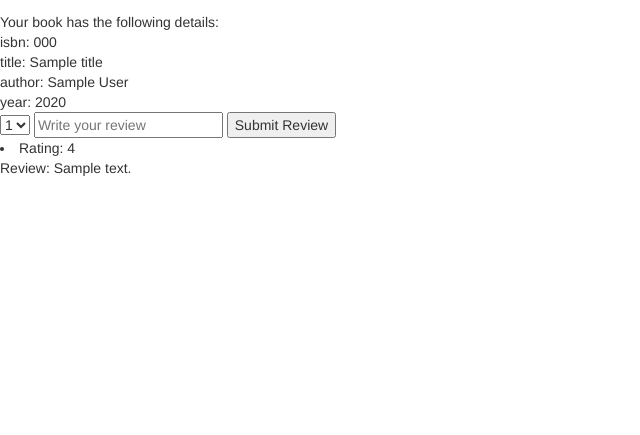
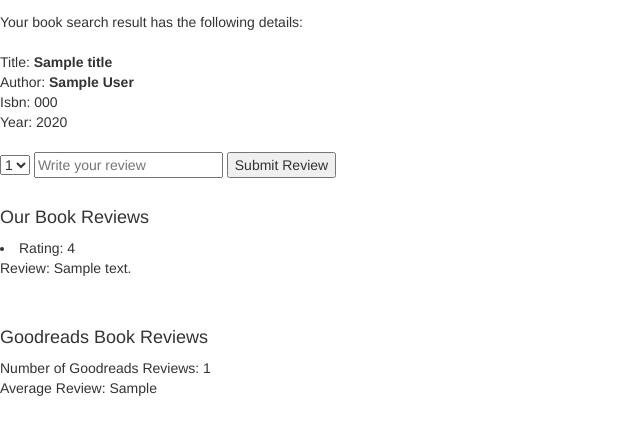
Before and after one commit to hilgardvr/cs50web, a Flask app: template project1/templates/book_details.html in a window 1280 px wide. Shown: the part 90-525 px from the top of the page, without its empty margins (0-640 px from the left). Run offline with Flask 2, Linux system fonts and the light colour scheme; the visitor is signed in with stand-in values (Sample User, id 1); the template is opened without the code that fills it: most values are stand-ins (such as "Sample title", 1, 10 or a date in 2020); some libraries are stand-ins or nearby versions.

Commit message:
working gr api call, stopping mutliple ratings per user

```diff
--- a/project1/application.py
+++ b/project1/application.py
@@ -26,17 +26,18 @@ def index():
     currentUser = None
     if session['logged_in']:
         currentUser = session['logged_in'][0]
-        print (f"***** User: {currentUser}")
     if currentUser == None:
         return render_template('index.html')
     else:
         return render_template('home.html', user=currentUser)
 
 @app.route("/login", methods=['POST'])
-def logon():
+def login():
     username = request.form['username']
     password = request.form['password']
     session['logged_in'] = db.execute("SELECT username FROM users WHERE username = :username AND password = :password",
+        {"username":username, "password":password}).fetchone()
+    session['user_id'] = db.execute("SELECT id FROM users WHERE username = :username AND password = :password",
         {"username":username, "password":password}).fetchone()
     return redirect('/')
 
@@ -58,7 +59,8 @@ def register():
 
 @app.route("/logout", methods=['GET'])
 def logout():
-    session['logged_in'] = None;
+    session['logged_in'] = None
+    session['user_id'] = None
     return redirect('/')
 
 @app.route("/search_results", methods=['GET'])
@@ -77,28 +79,35 @@ def search_results():
 @app.route("/book_details/<isbn>/<tit>/<author>/<year>", methods=['GET'])
 def book_results(isbn, tit, author, year):
     user = session['logged_in'][0]
-    book_id = db.execute("SELECT * FROM books WHERE isbn = :isbn", {"isbn":isbn}).fetchone()
-    book_id = book_id.id
-    print (f"**** bookid: { book_id }")
+    book = db.execute("SELECT * FROM books WHERE isbn = :isbn", {"isbn":isbn}).fetchone()
+    book_id = book.id
     our_reviews = []
     if book_id:
         our_reviews = db.execute("SELECT * FROM our_reviews WHERE book_id = :book_id", {"book_id":book_id}).fetchall()
         print (our_reviews)
     res = requests.get("http://www.goodreads.com/book/review_counts.json", params={"key": "ob5yNrEgt6v1uC4ZtVumg", "isbns": isbn})
-    print (res.json())
-    return render_template('book_details.html', user=user, isbn=isbn, title=tit, author=author, year=year, our_reviews=our_reviews)
+    gr_data = res.json()
+    num_ratings = gr_data['books'][0]['ratings_count']
+    ave_rating = gr_data['books'][0]['average_rating']
+    return render_template('book_details.html', user=user, isbn=isbn, title=tit, author=author, year=year, our_reviews=our_reviews, num_gr=num_ratings, ave_gr=ave_rating)
 
 @app.route("/create_review", methods=["POST"])
 def create_review():
     reviewer = request.form['reviewer']
     isbn = request.form['book']
+    user_id = session["user_id"][0]
+    book = db.execute("SELECT * FROM books WHERE isbn = :isbn", {"isbn": isbn}).fetchone()
+    book_id = book.id
+    title = book.title
+    author = book.author
+    year = book.year
+    old_reviews = db.execute("SELECT * FROM our_reviews WHERE book_id = :book_id", {"book_id":book_id}).fetchall()
+    for rev in old_reviews:
+        if rev.reviewer_id == user_id:
+            return book_results(isbn, title, author, year)
     rating = request.form['rating']
-    print(f"reviewer: {reviewer} isbn: {isbn} rating: {rating}")
-    user_id = db.execute("SELECT id FROM users WHERE username = :un", {"un": reviewer}).fetchone().id
-    book_id = db.execute("SELECT id FROM books WHERE isbn = :isbn", {"isbn": isbn}).fetchone().id
     review = request.form['review']
     db.execute("INSERT INTO our_reviews (reviewer_id, review, book_id, rating) VALUES (:reviewer, :review, :book_id, :rating)",
         {"reviewer":user_id, "review":review, "book_id":book_id, "rating":rating})
     db.commit()
-    result = db.execute("SELECT * FROM our_reviews WHERE book_id = :book_id", {"book_id":book_id}).fetchall()
-    return render_template('home.html', result=result, user=session['logged_in'][0])
+    return book_results(isbn, title, author, year)
--- a/project1/templates/book_details.html
+++ b/project1/templates/book_details.html
@@ -8,11 +8,11 @@
     <p>You are logged in: {{ user }}</p>
 
     <div>
-        Your book has the following details:<br>
-        isbn: {{ isbn }}<br>
-        title: {{ title }}<br>
-        author: {{ author }}<br>
-        year: {{ year }}<br>
+        Your book search result has the following details:<br><br>
+        Title: <b>{{ title }}</b><br>
+        Author: <b>{{ author }}</b><br>
+        Isbn: {{ isbn }}<br>
+        Year: {{ year }}<br><br>
         <form action="/create_review" method="POST"/>
             <select name="rating">
                 <option value="1">1</option>
@@ -25,14 +25,21 @@
             <input type="hidden" name="book" value="{{ isbn }}">
             <input type="text" name="review" placeholder="Write your review">
             <input type="submit" value="Submit Review">
-        <form/>
+        <form/> <br/><br>
 
+        <h4>Our Book Reviews</h4>
         {% for rev in our_reviews %}
             <li>
                 Rating: {{ rev.rating }}<br>
                 Review: {{ rev.review }}<br>
             </li><br>
-        {% endfor %}
+        {% endfor %}<br/>
+
+        <h4>Goodreads Book Reviews</h4>
+        <p>
+            Number of Goodreads Reviews: {{ num_gr }}<br/>
+            Average Review: {{ ave_gr }}
+        </p>
     </div>
 
     {% else %}
```
